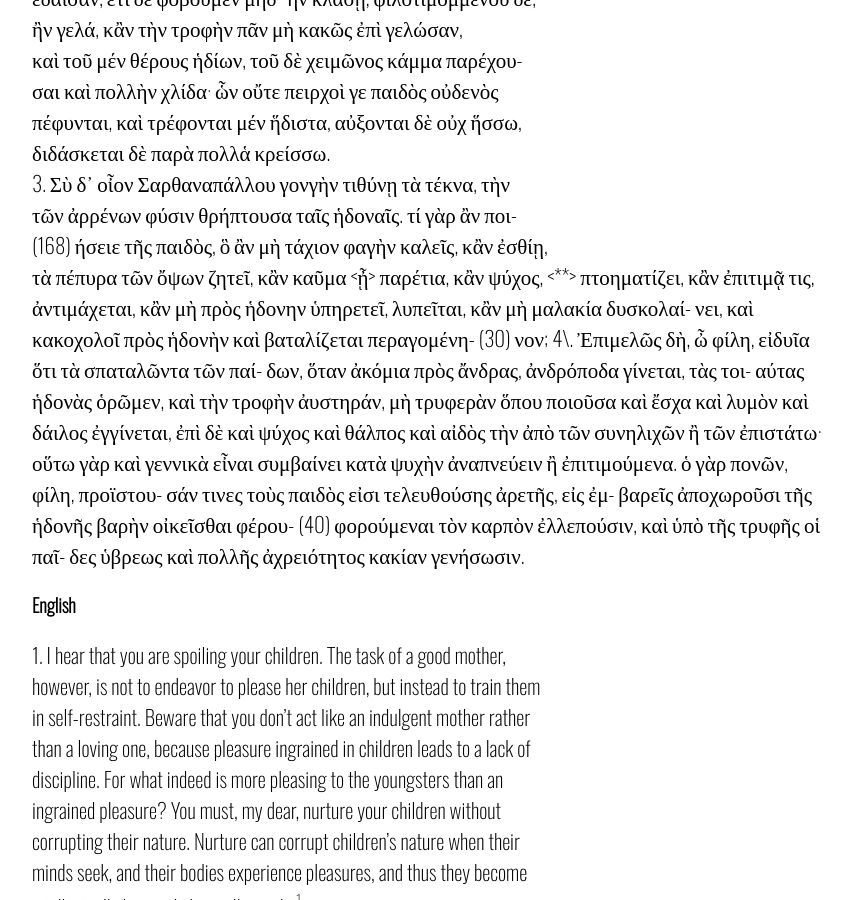
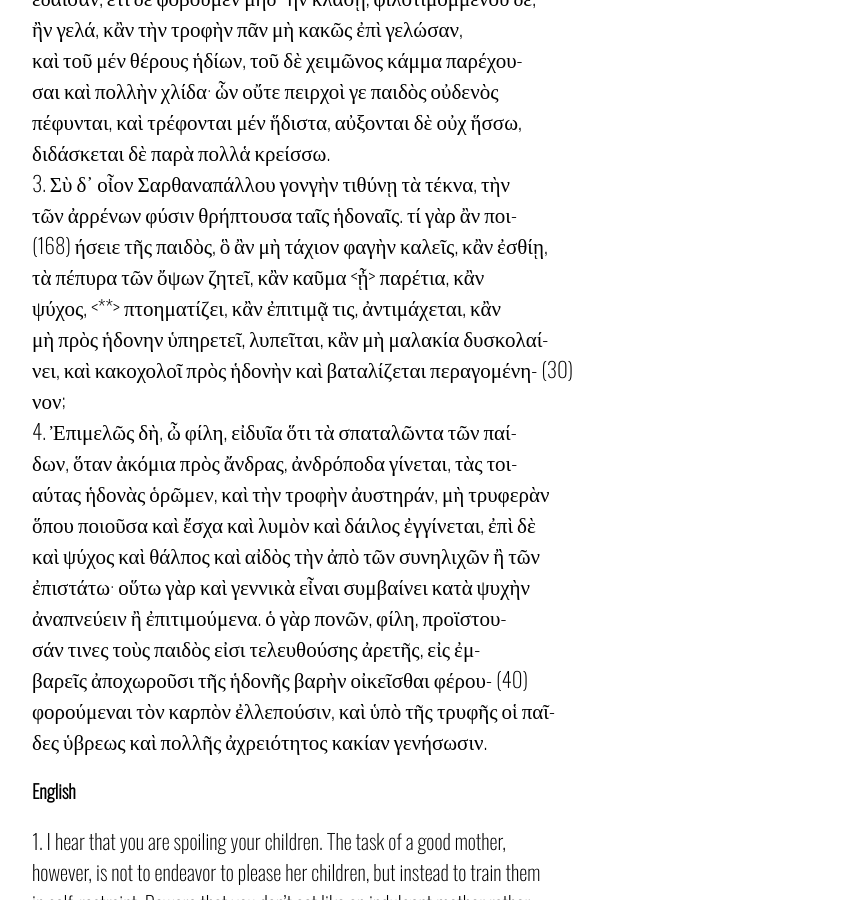
Before and after one commit to smaya-a/pythagorean, a Jekyll site: the page built from index.markdown, in a window 1280 px wide and 900 px high, scrolled down 2214 px. Shown: the whole window, without its empty margins (208-1060 px from the left). Built offline with Jekyll 4.4.1, drawn with Linux system fonts in a browser that asks for light colours.

```diff
--- a/index.markdown
+++ b/index.markdown
@@ -62,8 +62,8 @@ S V 166, 168; T 195–6; Hercher 603 No. 4
 3\. Σὺ δ᾽ οἶον Σαρθαναπάλλου γονγὴν τιθύνῃ τὰ τέκνα, τὴν
 τῶν ἀρρένων φύσιν θρήπτουσα ταῖς ἡδοναῖς. τί γὰρ ἂν ποι-
 (168) ήσειε τῆς παιδὸς, ὃ ἂν μὴ τάχιον φαγὴν καλεῖς, κἂν ἐσθίῃ,
-τὰ πέπυρα τῶν ὄψων ζητεῖ, κἂν καῦμα <ᾖ> παρέτια, κἂν
-ψύχος, <**> πτοηματίζει, κἂν ἐπιτιμᾷ τις, ἀντιμάχεται, κἂν
+τὰ πέπυρα τῶν ὄψων ζητεῖ, κἂν καῦμα \<ᾖ\> παρέτια, κἂν
+ψύχος, \<**\> πτοηματίζει, κἂν ἐπιτιμᾷ τις, ἀντιμάχεται, κἂν
 μὴ πρὸς ἡδονην ὑπηρετεῖ, λυπεῖται, κἂν μὴ μαλακία δυσκολαί-
 νει, καὶ κακοχολοῖ πρὸς ἡδονὴν καὶ βαταλίζεται περαγομένη-              (30)
 νον;
```
